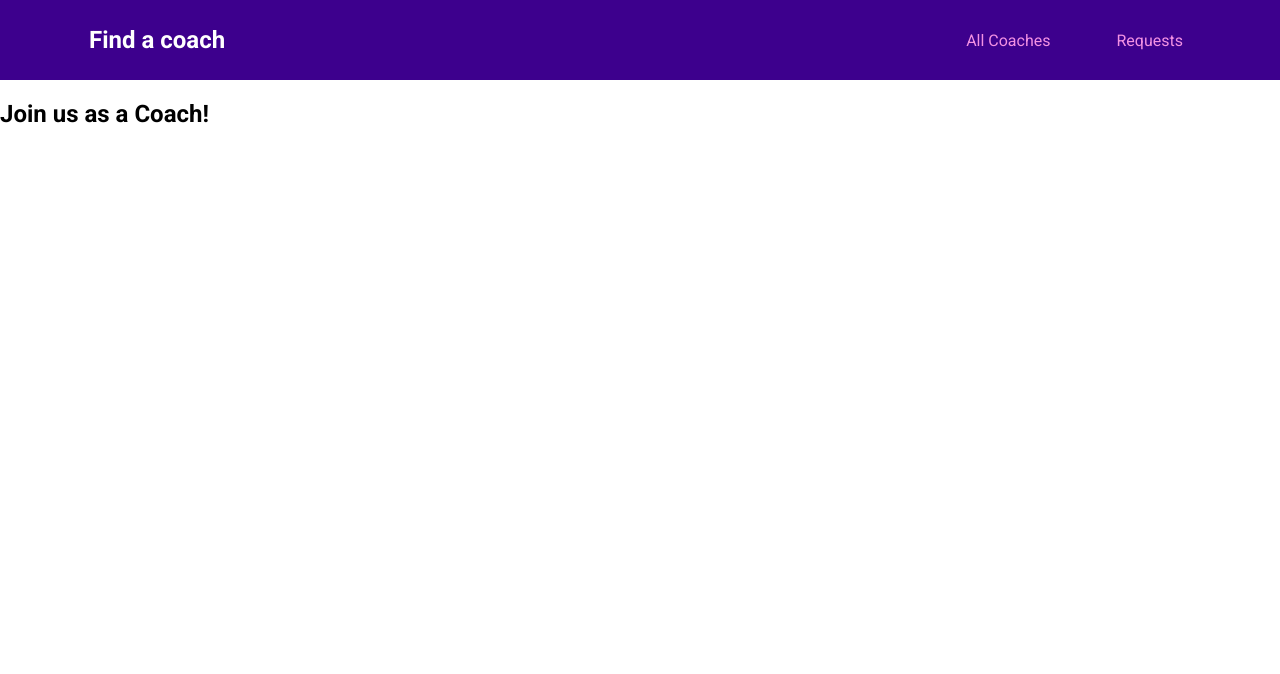
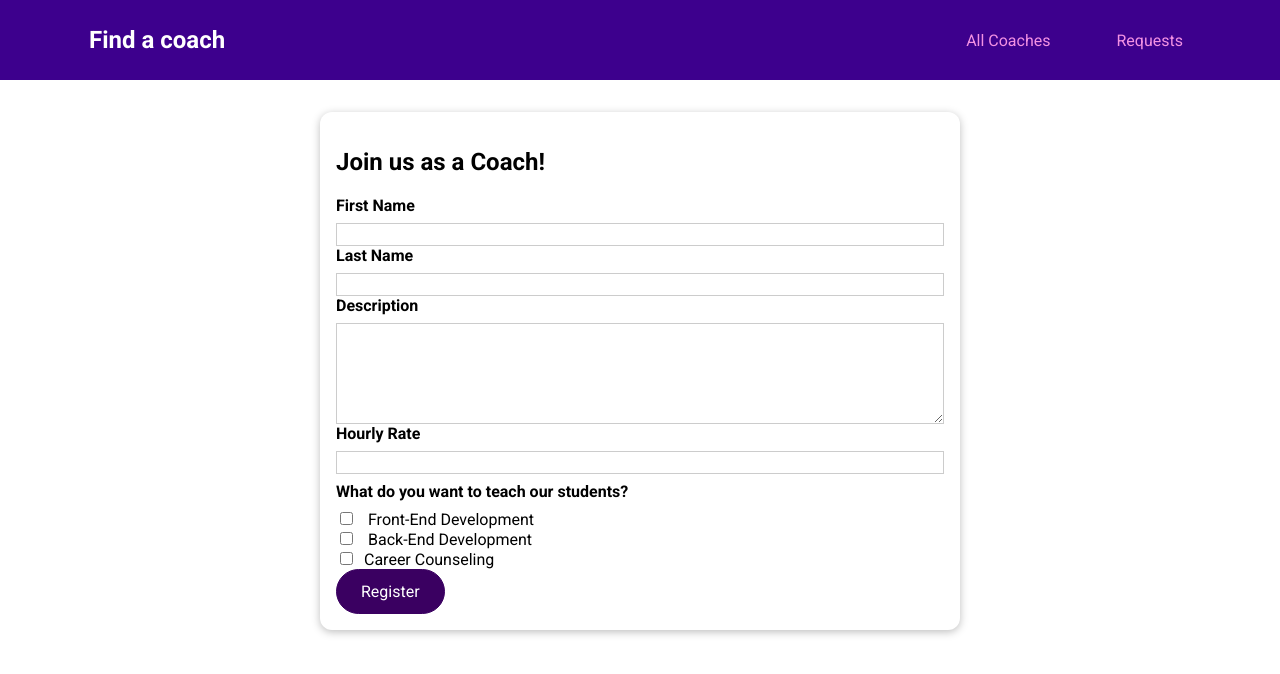
Before and after one commit to JPS09/VueJS_MainProject_FindACoach, a Vue app: page /register in a window 1280 px wide. Shown: the top 674 px of the page. Built offline with nearby package versions, Linux system fonts and the light colour scheme.

Commit message:
Added provided css and imported form component into CoachRegistration

```diff
--- a/src/components/coaches/CoachForm.vue
+++ b/src/components/coaches/CoachForm.vue
@@ -60,3 +60,60 @@
   }
 };
 </script>
+
+<style scoped>
+.form-control {
+  margin: 0.5rem 0;
+}
+
+label {
+  font-weight: bold;
+  display: block;
+  margin-bottom: 0.5rem;
+}
+
+input[type='checkbox'] + label {
+  font-weight: normal;
+  display: inline;
+  margin: 0 0 0 0.5rem;
+}
+
+input,
+textarea {
+  display: block;
+  width: 100%;
+  border: 1px solid #ccc;
+  font: inherit;
+}
+
+input:focus,
+textarea:focus {
+  background-color: #f0e6fd;
+  outline: none;
+  border-color: #3d008d;
+}
+
+input[type='checkbox'] {
+  display: inline;
+  width: auto;
+  border: none;
+}
+
+input[type='checkbox']:focus {
+  outline: #3d008d solid 1px;
+}
+
+h3 {
+  margin: 0.5rem 0;
+  font-size: 1rem;
+}
+
+.invalid label {
+  color: red;
+}
+
+.invalid input,
+.invalid textarea {
+  border: 1px solid red;
+}
+</style>
--- a/src/pages/coaches/CoachRegistration.vue
+++ b/src/pages/coaches/CoachRegistration.vue
@@ -1,5 +1,17 @@
 <template>
- <section>
-   <h2>Join us as a Coach!</h2>
- </section>
+  <section>
+    <base-card>
+      <h2>Join us as a Coach!</h2>
+      <coach-form></coach-form>
+    </base-card>
+  </section>
 </template>
+
+<script>
+import CoachForm from '../../components/coaches/CoachForm.vue';
+export default {
+  components: {
+    CoachForm
+  }
+};
+</script>
```
